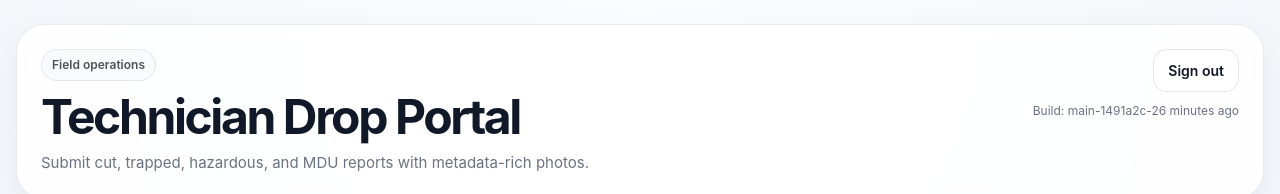
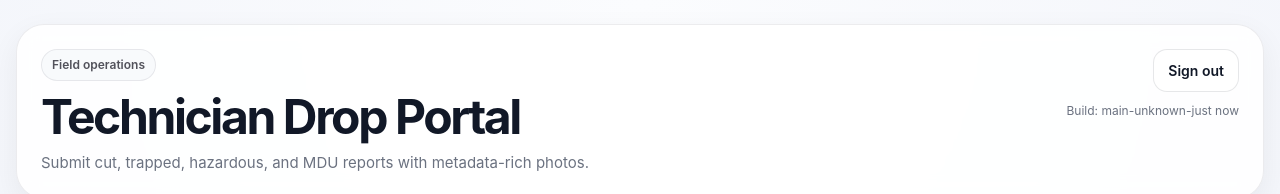
Before and after one commit to droidhackzor/technician-drop-portal, a Next.js app: page /dashboard in a window 1280 px wide. Shown: the top 194 px of the page. Built offline with nearby package versions, Linux system fonts and the light colour scheme; no server answers.

Commit message:
Update page.tsx

```diff
--- a/app/dashboard/page.tsx
+++ b/app/dashboard/page.tsx
@@ -1,7 +1,6 @@
 'use client';
 
 import { useEffect, useMemo, useState } from 'react';
-import { BUILD_INFO } from '@/lib/build-info';
 
 type SubmissionImage = {
   id: string;
@@ -50,23 +49,11 @@ type Viewer = {
   canManageAll: boolean;
 };
 
-function timeAgoFromEpoch(epochSeconds: number) {
-  const now = Date.now();
-  const diffMs = now - epochSeconds * 1000;
-
-  if (diffMs < 60_000) return 'just now';
-
-  const minutes = Math.floor(diffMs / 60_000);
-  if (minutes < 60) return `${minutes} minute${minutes === 1 ? '' : 's'} ago`;
-
-  const hours = Math.floor(diffMs / 3_600_000);
-  if (hours < 24) return `${hours} hour${hours === 1 ? '' : 's'} ago`;
-
-  const days = Math.floor(diffMs / 86_400_000);
-  if (days < 30) return `${days} day${days === 1 ? '' : 's'} ago`;
-
-  return new Date(epochSeconds * 1000).toLocaleDateString();
-}
+type BuildInfo = {
+  branch: string;
+  commit: string;
+  lastEditedIso: string;
+};
 
 const regionOptions = ['Mountain West', 'Front Range', 'Western Slope'];
 const stateOptions = ['Colorado', 'Wyoming', 'Utah'];
@@ -103,6 +90,26 @@ const statusLabels: Record<Submission['status'], string> = {
   COMPLETE: 'Complete',
   NOT_VALID: 'Not Valid',
 };
+
+function timeAgoFromIso(iso: string) {
+  const timestamp = new Date(iso).getTime();
+  if (Number.isNaN(timestamp)) return 'unknown';
+
+  const diffMs = Date.now() - timestamp;
+
+  if (diffMs < 60_000) return 'just now';
+
+  const minutes = Math.floor(diffMs / 60_000);
+  if (minutes < 60) return `${minutes} minute${minutes === 1 ? '' : 's'} ago`;
+
+  const hours = Math.floor(diffMs / 3_600_000);
+  if (hours < 24) return `${hours} hour${hours === 1 ? '' : 's'} ago`;
+
+  const days = Math.floor(diffMs / 86_400_000);
+  if (days < 30) return `${days} day${days === 1 ? '' : 's'} ago`;
+
+  return new Date(timestamp).toLocaleDateString();
+}
 
 export default function DashboardPage() {
   const [files, setFiles] = useState<File[]>([]);
@@ -137,6 +144,8 @@ export default function DashboardPage() {
   const [mobileTab, setMobileTab] = useState<'new' | 'recent'>('new');
   const [isMobile, setIsMobile] = useState(false);
 
+  const [buildInfo, setBuildInfo] = useState<BuildInfo | null>(null);
+
   const [error, setError] = useState('');
   const [success, setSuccess] = useState('');
 
@@ -148,6 +157,29 @@ export default function DashboardPage() {
     updateIsMobile();
     window.addEventListener('resize', updateIsMobile);
     return () => window.removeEventListener('resize', updateIsMobile);
+  }, []);
+
+  useEffect(() => {
+    let cancelled = false;
+
+    async function loadBuildInfo() {
+      try {
+        const res = await fetch('/api/build-info', { cache: 'no-store' });
+        const data = (await res.json()) as BuildInfo;
+
+        if (!cancelled) {
+          setBuildInfo(data);
+        }
+      } catch (err) {
+        console.error('Failed to load build info:', err);
+      }
+    }
+
+    void loadBuildInfo();
+
+    return () => {
+      cancelled = true;
+    };
   }, []);
 
   async function loadSubmissions() {
@@ -416,8 +448,11 @@ export default function DashboardPage() {
             </button>
 
             <div style={styles.buildInfo}>
-              Build: {BUILD_INFO.branch}-{BUILD_INFO.commit}-
-              {timeAgoFromEpoch(BUILD_INFO.lastEditedEpoch)}
+              {buildInfo ? (
+                <>Build: {buildInfo.branch}-{buildInfo.commit}-{timeAgoFromIso(buildInfo.lastEditedIso)}</>
+              ) : (
+                <>Build: loading...</>
+              )}
             </div>
           </div>
         </div>
```
